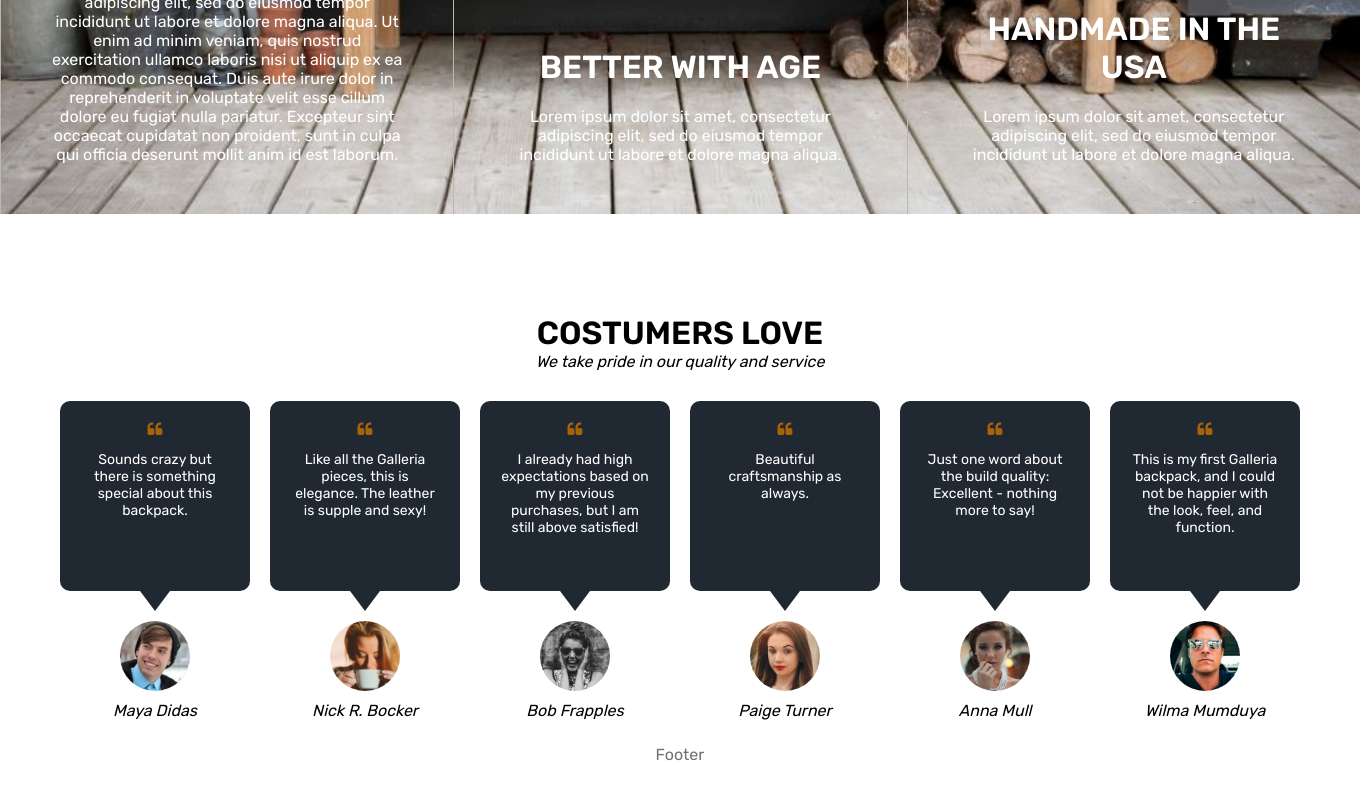
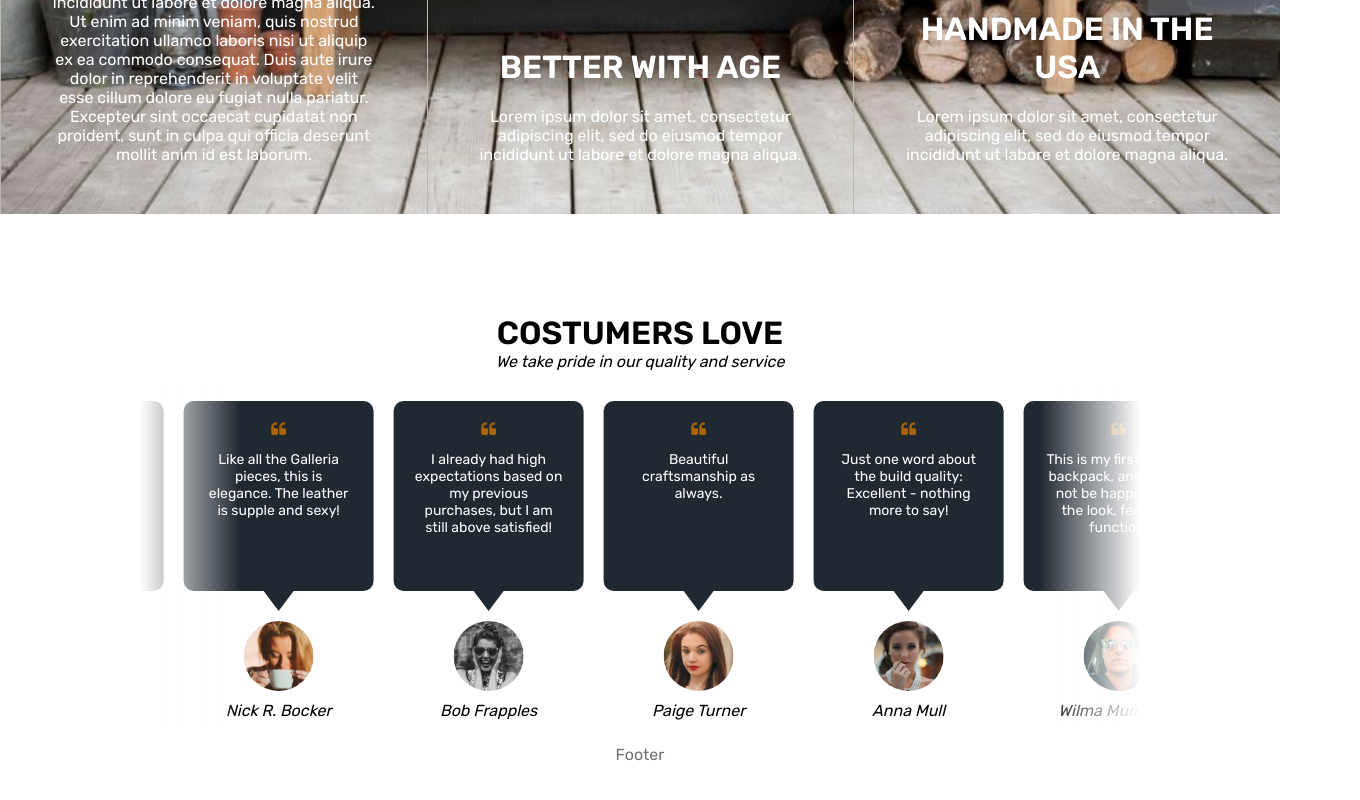
Before and after one commit to DivljePragnje/topic-enterijer, a React (Create React App) app in the folder client-web/: page / in a window 1280 px wide. Shown: the part 586-1386 px from the top of the page, 1360 px wide, since content can reach past the window. Built offline with nearby package versions, Linux system fonts and the light colour scheme.

Commit message:
Added animation

```diff
--- a/client-web/src/components/Quotes/QuoteItem.tsx
+++ b/client-web/src/components/Quotes/QuoteItem.tsx
@@ -4,7 +4,7 @@ export const QuoteItem = (props: any) => {
   return (
     <div className="quote-item-container">
       <div className="quote-block">
-        <i className="fa fa-quote-left"></i>
+        <i className="fa fa-quote-left" />
         <p className="quote">{quote}</p>
       </div>
       <div className="quote-triangle" />
--- a/client-web/src/components/Quotes/Quotes.scss
+++ b/client-web/src/components/Quotes/Quotes.scss
@@ -1,4 +1,21 @@
 @import "../../utilities/constants";
+
+@mixin white-gradient {
+  background: linear-gradient(
+    to right,
+    rgba(255, 255, 255, 1) 0%,
+    rgba(175, 0, 0, 0) 100%
+  );
+}
+
+@keyframes scroll {
+  0% {
+    transform: translateX(0);
+  }
+  100% {
+    transform: translateX(calc(-210px * 6));
+  }
+}
 
 .qoutes-container {
   margin: 0 auto;
@@ -20,6 +37,37 @@
   .quote-container {
     display: flex;
     padding-top: 2rem;
+    margin: auto;
+    overflow: hidden;
+    position: relative;
+    width: 100rem;
+
+    &::before,
+    &::after {
+      @include white-gradient;
+      content: "";
+      height: 100%;
+      position: absolute;
+      width: 10rem;
+      z-index: 2;
+    }
+
+    &::after {
+      right: 0;
+      top: 0;
+      transform: rotateZ(180deg);
+    }
+
+    &::before {
+      left: 0;
+      top: 0;
+    }
+
+    .slide-track {
+      animation: scroll 40s linear infinite;
+      display: flex;
+      width: calc(210px * 12);
+    }
 
     .quote-item-container {
       display: flex;
--- a/client-web/src/components/Quotes/Quotes.tsx
+++ b/client-web/src/components/Quotes/Quotes.tsx
@@ -1,3 +1,4 @@
+import { useState } from "react";
 import { contactData } from "../../utilities/contactData";
 import { QuoteItem } from "./QuoteItem";
 import "./Quotes.scss";
@@ -8,12 +9,19 @@ export const Quotes = () => {
       return <QuoteItem contact={contact} key={index} />;
     });
   };
+
   return (
-    <div className="qoutes-container">
-      <h1>COSTUMERS LOVE</h1>
-      <cite>We take pride in our quality and service</cite>
-
-      <div className="quote-container">{renderQuotes()}</div>
+    <div>
+      <div className="qoutes-container">
+        <h1>COSTUMERS LOVE</h1>
+        <cite>We take pride in our quality and service</cite>
+        <div className="quote-container">
+          <div className="slide-track">
+            {renderQuotes()}
+            {renderQuotes()}
+          </div>
+        </div>
+      </div>
     </div>
   );
 };
```
